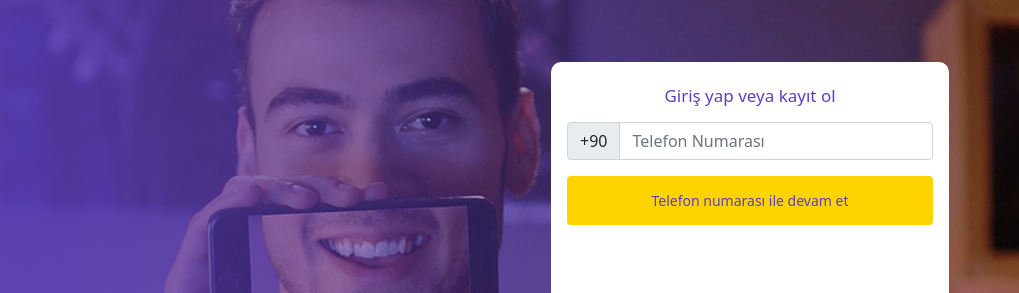
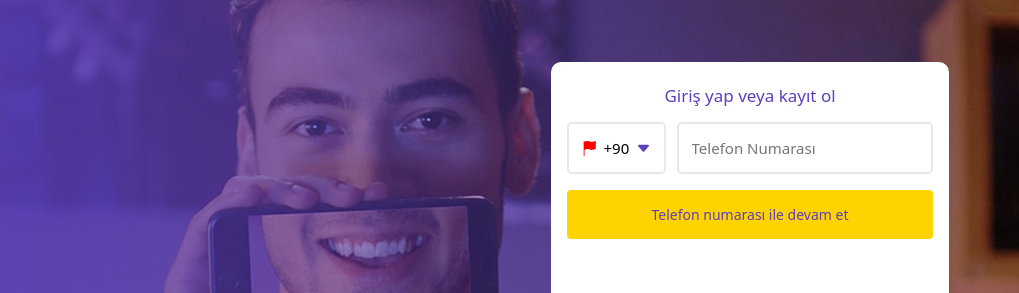
Before and after one commit to Huseyin-SAHIN/getir, a plain HTML site: page getirbuyuk.html in a window 1280 px wide. Shown: the part 86-379 px from the top of the page, 261-1280 px from the left. Drawn offline with nearby package versions, Linux system fonts and the light colour scheme.

Commit message:
getir html dosyası index olarak değiştirildi

```diff
--- a/getirbuyuk.html
+++ b/getirbuyuk.html
@@ -19,7 +19,7 @@
             <div class="overflow-inside">
                 <ul class="navbar-nav">
                     <li class="nav-item">
-                        <a class="nav-link navbar-text-one" href="getir.html">getir</a>
+                        <a class="nav-link navbar-text-one" href="index.html">getir</a>
                     </li>
                     <li class="nav-item">
                         <a class="nav-link navbar-text-one" href="getiryemek.html">getir<span
@@ -72,9 +72,9 @@
                     <h5 class="entrance mt-2 mb-3 text-center">
                         Giriş yap veya kayıt ol
                     </h5>
-                    <div class="input-group">
-                        <span class="input-group-text">+90</span>
-                        <input required type="text" class="form-control" placeholder="Telefon Numarası" />
+                    <div class="phone-login">
+                        <div class="country-code text-center"><i class="bi bi-flag-fill"></i>+90<i class="bi bi-caret-down-fill"></i></div>
+                        <input class="phone-number" pattern="[0-9]{10}" required type="text" placeholder="Telefon Numarası" />
                     </div>
                     <input type="submit" value="Telefon numarası ile devam et" class="btn phone mt-3">
                 </form>
```
Also changed, not shown: getircarsi.html (+4 -4 lines), getirsu.html (+4 -4 lines), getiryemek.html (+4 -4 lines), index.html (renamed from getir.html).
